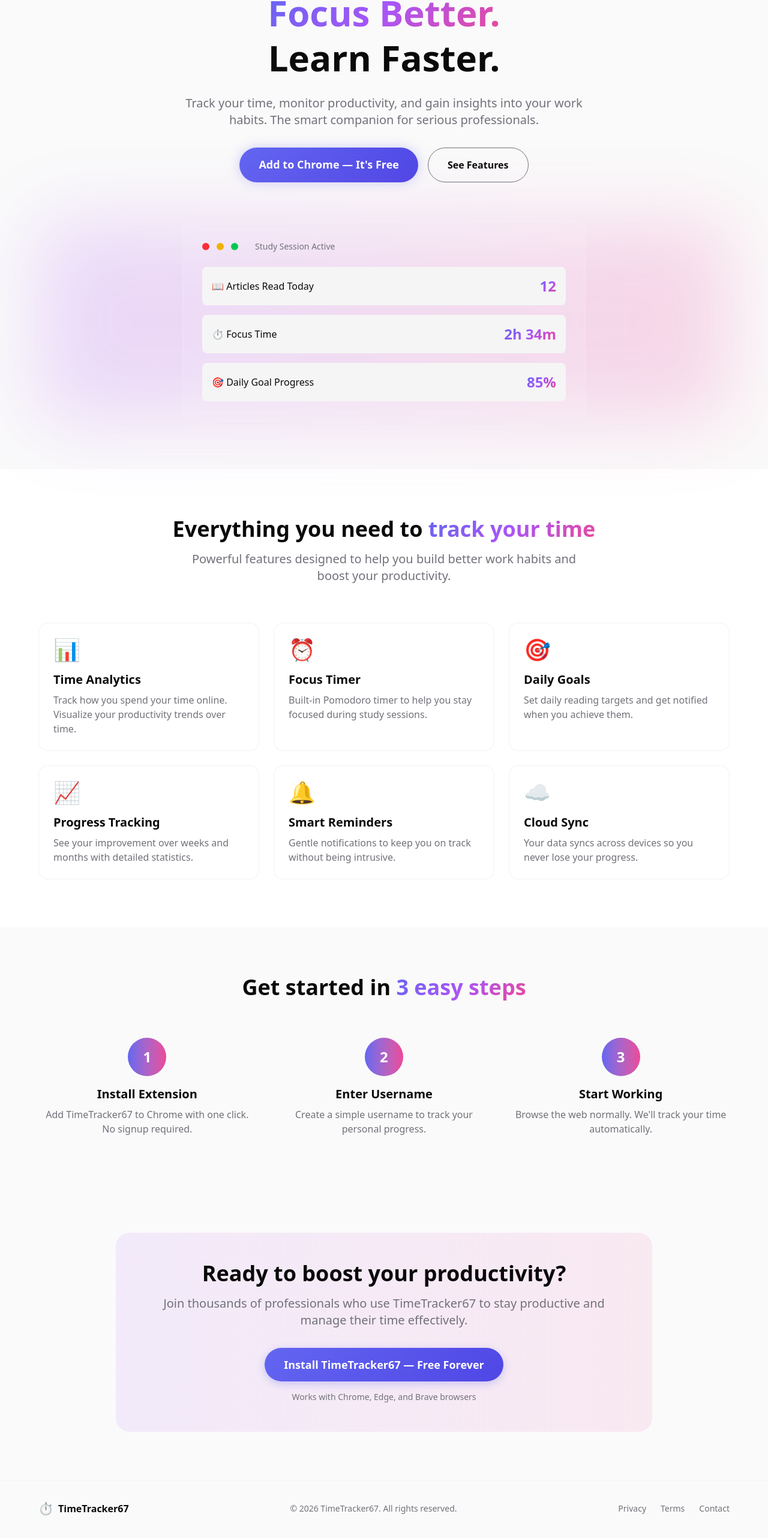
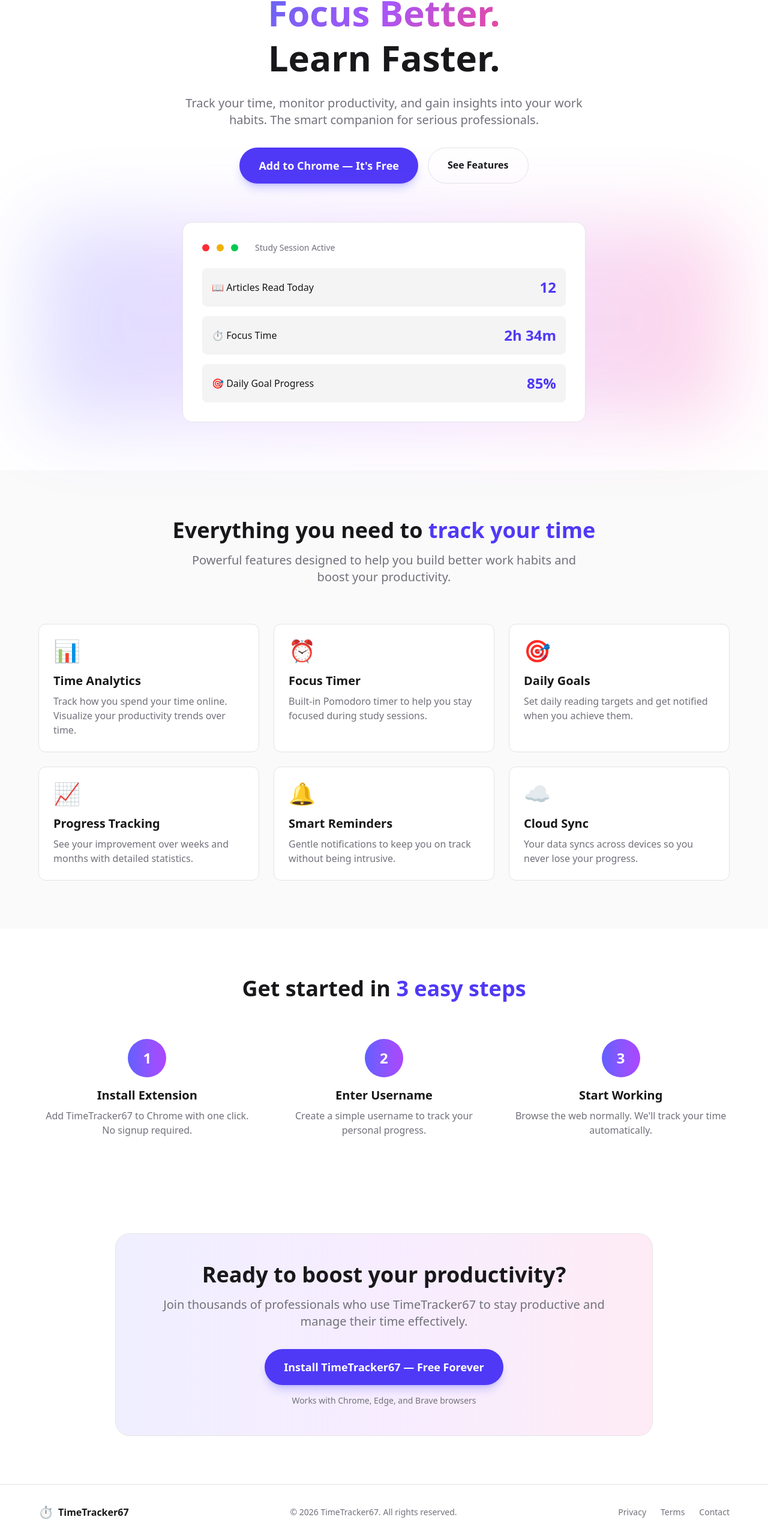
Before and after one commit to duckyfuz/rollb0t, a Next.js app in the folder prod-page/: page / in a window 1280 px wide. Shown: the part 204-2768 px from the top of the page at 60% size. Built offline with nearby package versions, Linux system fonts and the light colour scheme.

Commit message:
wayyyy more improvements

```diff
--- a/prod-page/app/page.tsx
+++ b/prod-page/app/page.tsx
@@ -81,18 +81,22 @@
     return () => clearTimeout(timer);
   }, []);
 
+  // Dynamic classes based on mode
+  const bg = revealed ? "bg-zinc-950" : "bg-white";
+  const text = revealed ? "text-zinc-100" : "text-zinc-900";
+  const textMuted = revealed ? "text-zinc-400" : "text-zinc-500";
+  const surface = revealed ? "bg-zinc-900" : "bg-zinc-50";
+  const surfaceElevated = revealed ? "bg-zinc-800" : "bg-zinc-100";
+  const border = revealed ? "border-zinc-700" : "border-zinc-200";
+  const navBg = revealed
+    ? "bg-zinc-900/80 backdrop-blur-md border-b border-zinc-800"
+    : "bg-white/80 backdrop-blur-md border-b border-zinc-200";
+  const cardBg = revealed ? "bg-zinc-800" : "bg-white";
+  const accentText = revealed ? "text-red-500" : "text-indigo-600";
+
   return (
     <div
-      className={`min-h-screen transition-all duration-700 ${
-        revealed
-          ? "bg-zinc-950 text-zinc-100"
-          : "bg-[var(--background)] text-[var(--foreground)]"
-      } ${glitching ? "animate-glitch" : ""}`}
-      style={
-        {
-          "--accent": revealed ? "#ef4444" : "#6366f1",
-        } as React.CSSProperties
-      }
+      className={`min-h-screen transition-all duration-700 ${bg} ${text} ${glitching ? "animate-glitch" : ""}`}
     >
       {/* Glitch overlay during transition - screen split effect */}
       {glitching && (
@@ -101,7 +105,6 @@
           <div
             className="absolute inset-0 bg-red-500/30"
             style={{
-              animation: "0.1s steps(1) infinite",
               clipPath: "polygon(0 0, 100% 0, 100% 33%, 0 33%)",
               transform: "translateX(-10px)",
             }}
@@ -142,7 +145,9 @@
       )}
 
       {/* Navigation */}
-      <nav className="fixed top-0 left-0 right-0 z-40 glass">
+      <nav
+        className={`fixed top-0 left-0 right-0 z-40 transition-all duration-700 ${navBg}`}
+      >
         <div className="max-w-6xl mx-auto px-6 py-4 flex items-center justify-between">
           <div
             className="flex items-center gap-2 cursor-pointer select-none"
@@ -153,12 +158,19 @@
               {revealed ? "TrojanTroller" : "TimeTracker67"}
             </span>
             {showHint && !revealed && (
-              <span className="text-xs text-[var(--muted)] ml-2 animate-pulse">
+              <span className={`text-xs ${textMuted} ml-2 animate-pulse`}>
                 🤔
               </span>
             )}
           </div>
-          <a href="#install" className="btn-primary text-sm">
+          <a
+            href="#install"
+            className={`px-5 py-2.5 rounded-full font-semibold text-sm transition-all ${
+              revealed
+                ? "bg-red-600 hover:bg-red-700 text-white"
+                : "bg-indigo-600 hover:bg-indigo-700 text-white shadow-lg shadow-indigo-500/30"
+            }`}
+          >
             Install Free
           </a>
         </div>
@@ -168,19 +180,21 @@
       <section className="pt-32 pb-20 px-6">
         <div className="max-w-6xl mx-auto">
           <div className="text-center max-w-3xl mx-auto">
-            <div className="inline-block mb-6 px-4 py-2 rounded-full bg-[var(--surface-elevated)] text-sm font-medium">
+            <div
+              className={`inline-block mb-6 px-4 py-2 rounded-full text-sm font-medium ${surfaceElevated}`}
+            >
               {revealed
                 ? "👁️ The truth was hidden in plain sight"
                 : "✨ Trusted by 10,000+ professionals worldwide"}
             </div>
             <h1 className="text-5xl md:text-6xl font-bold mb-6 leading-tight">
-              <span className={revealed ? "" : "gradient-text"}>
+              <span className={revealed ? "text-red-500" : "gradient-text"}>
                 {revealed ? "Nothing is as it seems..." : "Focus Better."}
               </span>
               <br />
               {revealed ? "🦆" : "Learn Faster."}
             </h1>
-            <p className="text-xl text-[var(--muted)] mb-8 max-w-2xl mx-auto">
+            <p className={`text-xl ${textMuted} mb-8 max-w-2xl mx-auto`}>
               {revealed
                 ? "You've discovered the truth. But what exactly IS the truth? That's for you to find out..."
                 : "Track your time, monitor productivity, and gain insights into your work habits. The smart companion for serious professionals."}
@@ -188,13 +202,19 @@
             <div className="flex flex-col sm:flex-row gap-4 justify-center">
               <a
                 href="#install"
-                className="btn-primary text-lg animate-pulse-glow"
+                className={`px-8 py-4 rounded-full font-semibold text-lg transition-all ${
+                  revealed
+                    ? "bg-red-600 hover:bg-red-700 text-white"
+                    : "bg-indigo-600 hover:bg-indigo-700 text-white shadow-lg shadow-indigo-500/30"
+                }`}
               >
                 Add to Chrome — It&apos;s Free
               </a>
               <a
                 href="#features"
-                className="px-8 py-4 rounded-full border border-[var(--muted)] text-[var(--foreground)] font-semibold hover:bg-[var(--surface-elevated)] transition-all"
+                className={`px-8 py-4 rounded-full font-semibold transition-all border ${border} ${
+                  revealed ? "hover:bg-zinc-800" : "hover:bg-zinc-100"
+                }`}
               >
                 See Features
               </a>
@@ -203,30 +223,48 @@
 
           {/* Hero Visual */}
           <div className="mt-16 relative">
-            <div className="absolute inset-0 bg-gradient-to-r from-[var(--gradient-start)] via-[var(--gradient-mid)] to-[var(--gradient-end)] rounded-2xl blur-3xl opacity-20 animate-gradient" />
-            <div className="relative glass rounded-2xl p-8 max-w-2xl mx-auto">
+            <div
+              className={`absolute inset-0 rounded-2xl blur-3xl opacity-20 ${revealed ? "bg-red-500" : "bg-gradient-to-r from-indigo-500 via-purple-500 to-pink-500"}`}
+            />
+            <div
+              className={`relative rounded-2xl p-8 max-w-2xl mx-auto border ${border} ${cardBg}`}
+            >
               <div className="flex items-center gap-3 mb-6">
                 <div className="w-3 h-3 rounded-full bg-red-500" />
                 <div className="w-3 h-3 rounded-full bg-yellow-500" />
                 <div className="w-3 h-3 rounded-full bg-green-500" />
-                <span className="ml-4 text-sm text-[var(--muted)]">
-                  Study Session Active
+                <span className={`ml-4 text-sm ${textMuted}`}>
+                  {revealed ? "Something is wrong..." : "Study Session Active"}
                 </span>
               </div>
               <div className="space-y-4">
-                <div className="flex justify-between items-center p-4 bg-[var(--surface-elevated)] rounded-lg">
-                  <span>📖 Articles Read Today</span>
-                  <span className="text-2xl font-bold gradient-text">12</span>
-                </div>
-                <div className="flex justify-between items-center p-4 bg-[var(--surface-elevated)] rounded-lg">
-                  <span>⏱️ Focus Time</span>
-                  <span className="text-2xl font-bold gradient-text">
-                    2h 34m
+                <div
+                  className={`flex justify-between items-center p-4 rounded-lg ${surfaceElevated}`}
+                >
+                  <span>
+                    {revealed ? "🦆 Ducks Spawned" : "📖 Articles Read Today"}
+                  </span>
+                  <span className={`text-2xl font-bold ${accentText}`}>
+                    {revealed ? "∞" : "12"}
                   </span>
                 </div>
-                <div className="flex justify-between items-center p-4 bg-[var(--surface-elevated)] rounded-lg">
-                  <span>🎯 Daily Goal Progress</span>
-                  <span className="text-2xl font-bold gradient-text">85%</span>
+                <div
+                  className={`flex justify-between items-center p-4 rounded-lg ${surfaceElevated}`}
+                >
+                  <span>{revealed ? "🌀 Reality Warps" : "⏱️ Focus Time"}</span>
+                  <span className={`text-2xl font-bold ${accentText}`}>
+                    {revealed ? "???" : "2h 34m"}
+                  </span>
+                </div>
+                <div
+                  className={`flex justify-between items-center p-4 rounded-lg ${surfaceElevated}`}
+                >
+                  <span>
+                    {revealed ? "👁️ Chaos Level" : "🎯 Daily Goal Progress"}
+                  </span>
+                  <span className={`text-2xl font-bold ${accentText}`}>
+                    {revealed ? "MAX" : "85%"}
+                  </span>
                 </div>
               </div>
             </div>
@@ -237,7 +275,7 @@
       {/* Features Section */}
       <section
         id="features"
-        className={`py-20 px-6 ${revealed ? "bg-zinc-900" : "bg-[var(--surface)]"}`}
+        className={`py-20 px-6 transition-all duration-700 ${surface}`}
       >
         <div className="max-w-6xl mx-auto">
           <div className="text-center mb-16">
@@ -250,13 +288,11 @@
               ) : (
                 <>
                   Everything you need to{" "}
-                  <span className="gradient-text">track your time</span>
+                  <span className={accentText}>track your time</span>
                 </>
               )}
             </h2>
-            <p
-              className={`text-xl max-w-2xl mx-auto ${revealed ? "text-zinc-400" : "text-[var(--muted)]"}`}
-            >
+            <p className={`text-xl max-w-2xl mx-auto ${textMuted}`}>
               {revealed
                 ? "Wait... that's not right. Some of these don't look like features anymore."
                 : "Powerful features designed to help you build better work habits and boost your productivity."}
@@ -302,7 +338,6 @@
                   "Your data syncs across devices so you never lose your progress.",
               },
             ].map((feature, i) => {
-              // When revealed, randomly replace some features with nonsense
               const shouldReplace = revealed && replaceFlags[i];
               const displayIcon = shouldReplace
                 ? CHAOTIC_ICONS[randomIndices[i] % CHAOTIC_ICONS.length]
@@ -317,16 +352,13 @@
               return (
                 <div
                   key={i}
-                  className={`feature-card ${shouldReplace ? "border-red-500/30" : ""}`}
-                  style={{ animationDelay: `${i * 100}ms` }}
+                  className={`p-6 rounded-xl transition-all duration-300 border ${border} ${cardBg} ${
+                    shouldReplace ? "border-red-500/50" : ""
+                  } hover:shadow-lg ${revealed ? "hover:shadow-red-500/10" : "hover:shadow-indigo-500/10"}`}
                 >
                   <div className="text-4xl mb-4">{displayIcon}</div>
                   <h3 className="text-xl font-semibold mb-2">{displayTitle}</h3>
-                  <p
-                    className={`${revealed ? "text-zinc-400" : "text-[var(--muted)]"}`}
-                  >
-                    {displayDesc}
-                  </p>
+                  <p className={textMuted}>{displayDesc}</p>
                 </div>
               );
             })}
@@ -339,7 +371,16 @@
         <div className="max-w-6xl mx-auto">
           <div className="text-center mb-16">
             <h2 className="text-4xl font-bold mb-4">
-              Get started in <span className="gradient-text">3 easy steps</span>
+              {revealed ? (
+                <>
+                  How it <span className="text-red-500">really</span> works
+                </>
+              ) : (
+                <>
+                  Get started in{" "}
+                  <span className={accentText}>3 easy steps</span>
+                </>
+              )}
             </h2>
           </div>
 
@@ -347,29 +388,34 @@
             {[
               {
                 step: "1",
-                title: "Install Extension",
-                description:
-                  "Add TimeTracker67 to Chrome with one click. No signup required.",
+                title: revealed ? "Install Trojan" : "Install Extension",
+                description: revealed
+                  ? "It looks harmless. Trust us."
+                  : "Add TimeTracker67 to Chrome with one click. No signup required.",
               },
               {
                 step: "2",
-                title: "Enter Username",
-                description:
-                  "Create a simple username to track your personal progress.",
+                title: revealed ? "Enter Target" : "Enter Username",
+                description: revealed
+                  ? "Pick your victim wisely."
+                  : "Create a simple username to track your personal progress.",
               },
               {
                 step: "3",
-                title: "Start Working",
-                description:
-                  "Browse the web normally. We'll track your time automatically.",
+                title: revealed ? "Watch Chaos" : "Start Working",
+                description: revealed
+                  ? "Enjoy the show. 🦆"
+                  : "Browse the web normally. We'll track your time automatically.",
               },
             ].map((item, i) => (
               <div key={i} className="text-center">
-                <div className="w-16 h-16 rounded-full bg-gradient-to-r from-[var(--gradient-start)] to-[var(--gradient-end)] flex items-center justify-center text-white text-2xl font-bold mx-auto mb-4">
+                <div
+                  className={`w-16 h-16 rounded-full flex items-center justify-center text-white text-2xl font-bold mx-auto mb-4 ${revealed ? "bg-red-600" : "bg-gradient-to-r from-indigo-500 to-purple-500"}`}
+                >
                   {item.step}
                 </div>
                 <h3 className="text-xl font-semibold mb-2">{item.title}</h3>
-                <p className="text-[var(--muted)]">{item.description}</p>
+                <p className={textMuted}>{item.description}</p>
               </div>
             ))}
           </div>
@@ -379,21 +425,39 @@
       {/* CTA Section */}
       <section id="install" className="py-20 px-6">
         <div className="max-w-4xl mx-auto text-center">
-          <div className="glass rounded-3xl p-12 relative overflow-hidden">
-            <div className="absolute inset-0 bg-gradient-to-r from-[var(--gradient-start)] via-[var(--gradient-mid)] to-[var(--gradient-end)] opacity-10 animate-gradient" />
+          <div
+            className={`rounded-3xl p-12 relative overflow-hidden border ${border} ${cardBg}`}
+          >
+            <div
+              className={`absolute inset-0 opacity-10 ${revealed ? "bg-red-500" : "bg-gradient-to-r from-indigo-500 via-purple-500 to-pink-500"}`}
+            />
             <div className="relative z-10">
               <h2 className="text-4xl font-bold mb-4">
-                Ready to boost your productivity?
+                {revealed
+                  ? "Ready to cause some chaos?"
+                  : "Ready to boost your productivity?"}
               </h2>
-              <p className="text-xl text-[var(--muted)] mb-8">
-                Join thousands of professionals who use TimeTracker67 to stay
-                productive and manage their time effectively.
+              <p className={`text-xl ${textMuted} mb-8`}>
+                {revealed
+                  ? "Join the dark side. We have ducks."
+                  : "Join thousands of professionals who use TimeTracker67 to stay productive and manage their time effectively."}
               </p>
-              <a href="#" className="btn-primary text-lg inline-block">
-                Install TimeTracker67 — Free Forever
+              <a
+                href="#"
+                className={`inline-block px-8 py-4 rounded-full font-semibold text-lg transition-all ${
+                  revealed
+                    ? "bg-red-600 hover:bg-red-700 text-white"
+                    : "bg-indigo-600 hover:bg-indigo-700 text-white shadow-lg shadow-indigo-500/30"
+                }`}
+              >
+                {revealed
+                  ? "Install TrojanTroller 👹"
+                  : "Install TimeTracker67 — Free Forever"}
               </a>
-              <p className="mt-4 text-sm text-[var(--muted)]">
-                Works with Chrome, Edge, and Brave browsers
+              <p className={`mt-4 text-sm ${textMuted}`}>
+                {revealed
+                  ? "Side effects may include: quacking"
+                  : "Works with Chrome, Edge, and Brave browsers"}
               </p>
             </div>
           </div>
@@ -401,32 +465,26 @@
       </section>
 
       {/* Footer */}
-      <footer className="py-8 px-6 border-t border-[var(--surface-elevated)]">
+      <footer className={`py-8 px-6 border-t ${border}`}>
         <div className="max-w-6xl mx-auto flex flex-col md:flex-row items-center justify-between gap-4">
           <div className="flex items-center gap-2">
-            <span className="text-xl">⏱️</span>
-            <span className="font-semibold">TimeTracker67</span>
+            <span className="text-xl">{revealed ? "👹" : "⏱️"}</span>
+            <span className="font-semibold">
+              {revealed ? "TrojanTroller" : "TimeTracker67"}
+            </span>
           </div>
-          <p className="text-sm text-[var(--muted)]">
-            © 2026 TimeTracker67. All rights reserved.
+          <p className={`text-sm ${textMuted}`}>
+            © 2026 {revealed ? "TrojanTroller" : "TimeTracker67"}. All rights
+            reserved.
           </p>
-          <div className="flex gap-6 text-sm text-[var(--muted)]">
-            <a
-              href="#"
-              className="hover:text-[var(--foreground)] transition-colors"
-            >
+          <div className={`flex gap-6 text-sm ${textMuted}`}>
+            <a href="#" className="hover:opacity-70 transition-opacity">
               Privacy
             </a>
-            <a
-              href="#"
-              className="hover:text-[var(--foreground)] transition-colors"
-            >
+            <a href="#" className="hover:opacity-70 transition-opacity">
               Terms
             </a>
-            <a
-              href="#"
-              className="hover:text-[var(--foreground)] transition-colors"
-            >
+            <a href="#" className="hover:opacity-70 transition-opacity">
               Contact
             </a>
           </div>
@@ -435,8 +493,8 @@
 
       {/* Secret revealed message */}
       {revealed && (
-        <div className="fixed bottom-8 left-1/2 -translate-x-1/2 z-50 glass px-6 py-3 rounded-full animate-fade-in-up">
-          <span className="font-mono text-sm">
+        <div className="fixed bottom-8 left-1/2 -translate-x-1/2 z-50 bg-zinc-800 border border-red-500/30 px-6 py-3 rounded-full animate-fade-in-up">
+          <span className="font-mono text-sm text-zinc-300">
             🦆 quack... the duck sees all... quack 🦆
           </span>
         </div>
```
